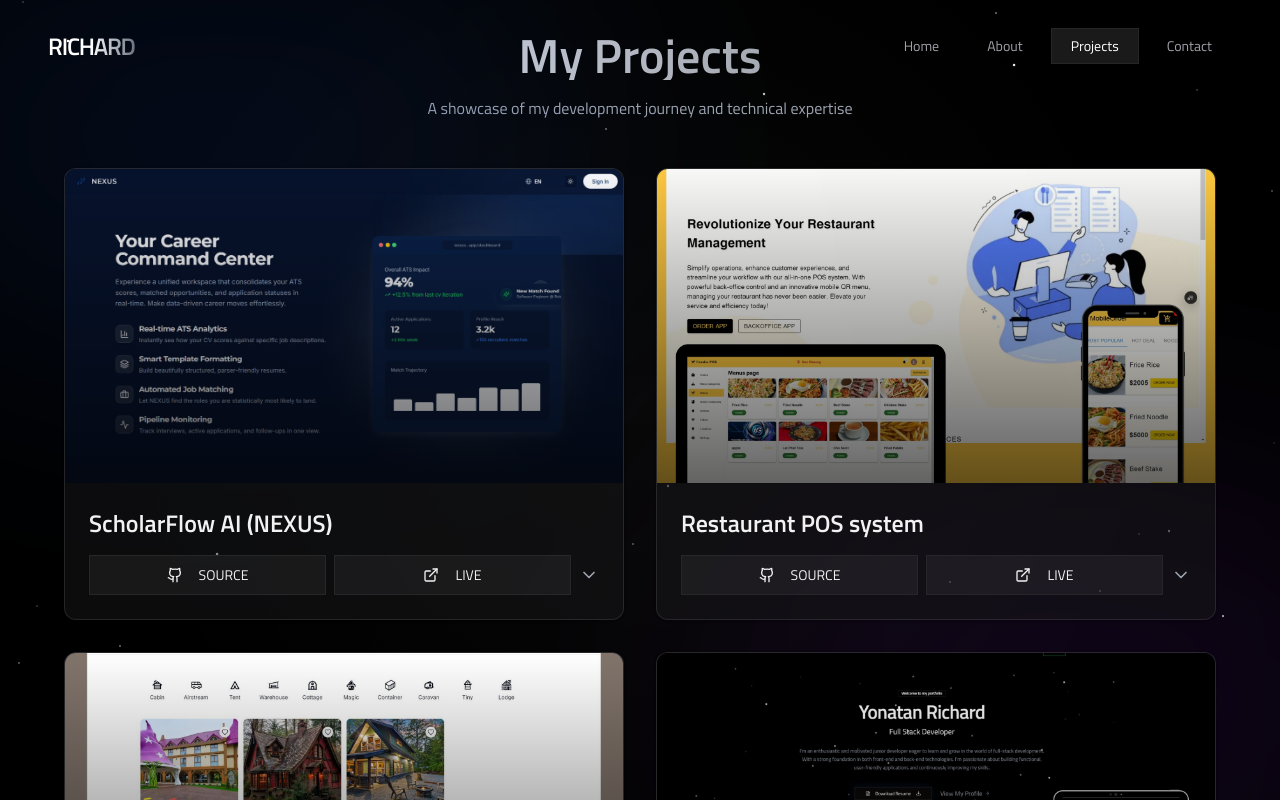
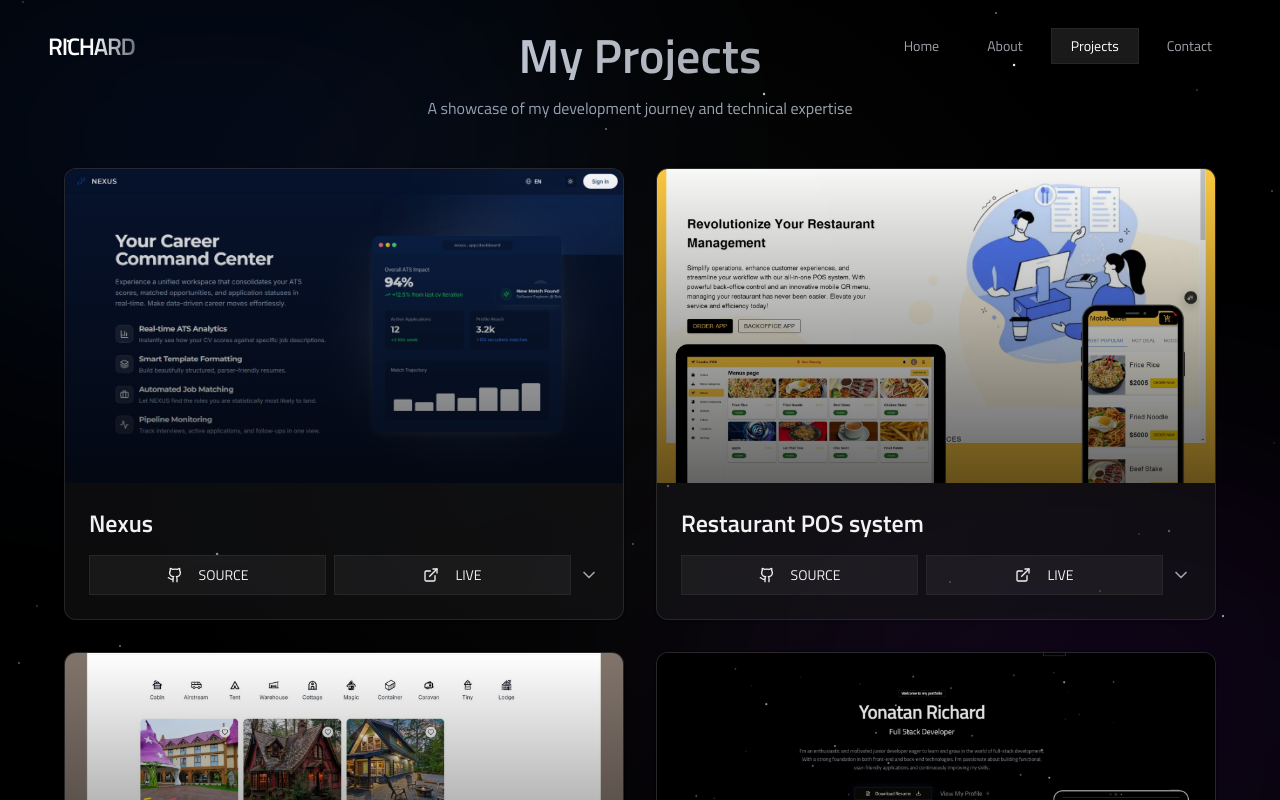
Before and after one commit to linnkhant886/richard-portfolio, a Next.js app: page /projects in a window 1280 px wide. Shown: the top 800 px of the page. Built offline with nearby package versions, Linux system fonts and the light colour scheme.

Commit message:
feat: implement portfolio landing page, project showcase, navigation component, and skill visualization section

```diff
--- a/app/page.tsx
+++ b/app/page.tsx
@@ -1,8 +1,7 @@
 "use client";
 import { motion } from "framer-motion";
 import { Button } from "@/components/ui/button";
-import { Badge } from "@/components/ui/badge";
-import { ArrowRight, Download, FileText, Sparkles, Code2, Rocket } from "lucide-react";
+import { ArrowRight, Download, FileText, Code2 } from "lucide-react";
 import Link from "next/link";
 import BackgroundElement from "@/components/BackgroundElement";
 import SocialLink from "@/components/SocialLink";
--- a/app/projects/page.tsx
+++ b/app/projects/page.tsx
@@ -23,7 +23,7 @@ interface Project {
 const projects: Project[] = [
   {
     id: 1,
-    title: "ScholarFlow AI (NEXUS)",
+    title: "Nexus",
     description:
       "A full-stack academic opportunity platform for students and researchers to find, track, and apply for scholarships, grants, and internships using AI-powered matching and document analysis.",
     image: "/Nexuss.jpg",
--- a/components/Nav.tsx
+++ b/components/Nav.tsx
@@ -4,7 +4,7 @@ import { Button } from "@/components/ui/button";
 import { motion, AnimatePresence } from "framer-motion";
 import Link from "next/link";
 import { usePathname } from "next/navigation";
-import { Menu, X, Sparkles } from "lucide-react";
+import { Menu, X } from "lucide-react";
 
 export default function Nav() {
   const [isOpen, setIsOpen] = useState(false);
--- a/components/abouts/Skills.tsx
+++ b/components/abouts/Skills.tsx
@@ -2,17 +2,11 @@
 import { Card } from "@/components/ui/card";
 import { motion } from "framer-motion";
 import {
-  Code2,
-  Terminal,
   Database as DbIcon,
-  ShieldCheck,
   BrainCircuit,
-  Wrench,
-  Sparkles,
   Layers,
   Server,
   Lock,
-  Cpu,
   Settings,
   Lightbulb
 } from "lucide-react";
```
